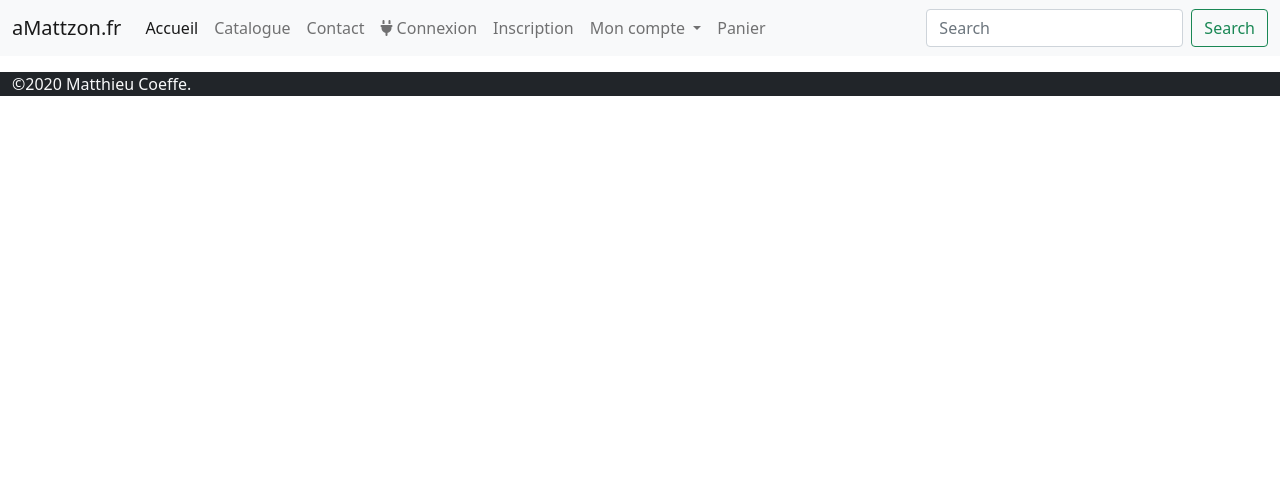
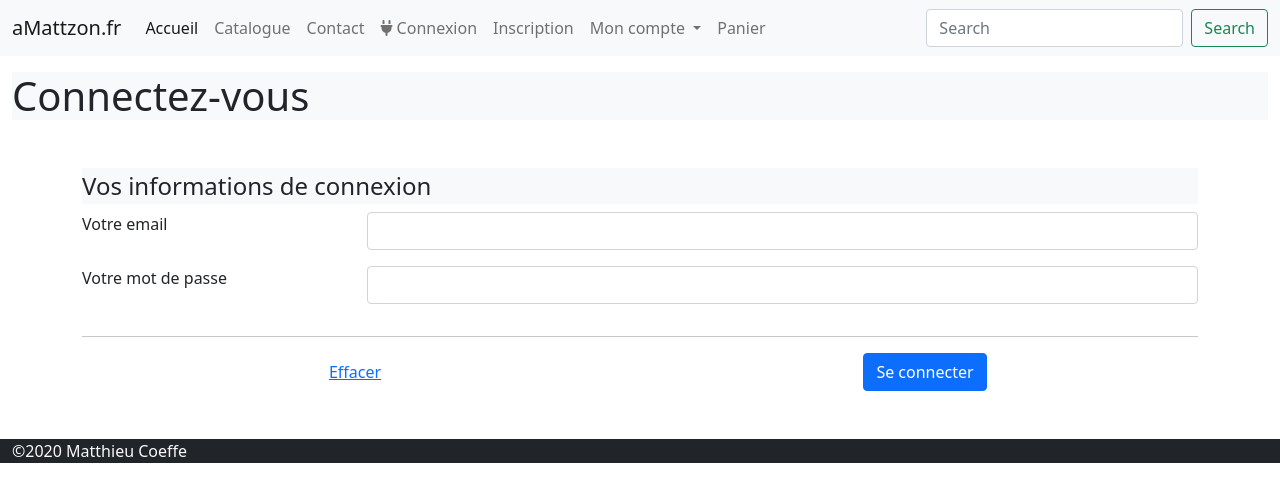
Before and after one commit to MattCo87/Mattzon, a PHP site: page /connexion.php in a window 1280 px wide. Shown: the top 502 px of the page. Run offline with PHP 8.4, Linux system fonts and the light colour scheme; some libraries are stand-ins or nearby versions.

Commit message:
Test de connexion

```diff
--- a/_footer.php
+++ b/_footer.php
@@ -1,5 +1,5 @@
 <footer class="app-footer bg-dark text-light">
     <div class="container-fluid">
-        <p class="copyrights">©2020 Matthieu Coeffe.</p>
+        <p class="copyrights">©2020 Matthieu Coeffe</p>
     </div>
 </footer>
--- a/connexion.php
+++ b/connexion.php
@@ -1,3 +1,23 @@
+<?php
+// On inclut la classe User
+require_once('php/entities/User.php');
+
+// Si les champs de connexion sont remplis
+$error = '';
+
+if (!empty($_POST)) {
+    // On vérifie l'existence de l'user
+    $user = new User();
+    $sanitize = $user->sanitizeFormData($_POST);
+    $error = $user->checkUserExists($sanitize['email'], $sanitize['pwd']);
+
+    if ($error) {
+        header('Location: ./');
+    }else{
+        header('Location: ./connexion.php');
+    }
+}
+?>
 
 <!DOCTYPE html>
 <html lang="fr">
@@ -19,8 +39,50 @@
         <?php include('_header.php'); ?>
 
         <main class="app-main">
+            <div class="container-fluid">
+                <header>
+                    <h1 class="bg-light">Connectez-vous</h1>
+                </header>
+            </div>
 
+            <div class="container my-5">
+                <form class="app-form" method="post" action="#">
+                    <fieldset>
+                        <legend class="bg-light">Vos informations de connexion</legend>
+
+                        <div class="row mb-3">
+                            <div class="col-3">
+                                <label for="email">Votre email</label>
+                            </div>
+                            <div class="col">
+                                <input type="text" id="email" name="email" class="form-control" />
+                            </div>
+                        </div>
+
+                        <div class="row mb-3">
+                            <div class="col-3">
+                                <label for="pwd">Votre mot de passe</label>
+                            </div>
+                            <div class="col">
+                                <input type="password" id="pwd" name="pwd" class="form-control" />
+                            </div>
+                        </div>
+                    </fieldset>
+
+                    <hr />
+
+                    <div class="row">
+                        <div class="col text-center">
+                            <button type="cancel" class="btn btn-link">Effacer</button>
+                        </div>
+                        <div class="col text-center">
+                            <button type="submit" class="btn btn-primary ">Se connecter</button>
+                        </div>
+                    </div>
+                </form>
+            </div>
         </main>
+
 
         <?php include('_footer.php'); ?>
     </body>
--- a/inscription.php
+++ b/inscription.php
@@ -12,7 +12,7 @@ if (!empty($_POST)) {
         'nom' => $_POST['lastname'],
         'prenom' => $_POST['firstname'],
         'email' => $_POST['email'],
-        'password' => $_POST['password'],
+        'pwd' => $_POST['pwd'],
         'passwordConfirm' => $_POST['passwordConfirm'],
     ]);
 
@@ -64,10 +64,10 @@ if (!empty($_POST)) {
 
                         <div class="row mb-3">
                             <div class="col-3">
-                                <label for="password">Votre mot de passe *</label>
+                                <label for="pwd">Votre mot de passe *</label>
                             </div>
                             <div class="col">
-                                <input type="password" id="password" name="password" class="form-control" required />
+                                <input type="password" id="pwd" name="pwd" class="form-control" required />
                             </div>
                         </div>
 
--- a/php/entities/User.php
+++ b/php/entities/User.php
@@ -88,7 +88,7 @@ class User extends Database
                         'nom' => $data['nom'],
                         'prenom' => $data['prenom'],
                         'email' => $data['email'],
-                        'pwd' => $data['password']
+                        'pwd' => $data['pwd']
                     ]);
 
                     // Si on arrive ici, alors on exécute la transaction :)
@@ -118,7 +118,7 @@ class User extends Database
     public function validateFormData($data)
     {
         // Test de la confirmation du mot de passe
-        if ($data['password'] != $data['passwordConfirm']) {
+        if ($data['pwd'] != $data['passwordConfirm']) {
             return 'passwordconfirm';
         }
         // Test de la validité de l'email
@@ -135,11 +135,11 @@ class User extends Database
      */
     public function sanitizeFormData($data)
     {
-        $data['nom'] = filter_var($data['nom'], FILTER_SANITIZE_STRING);
-        $data['prenom'] = filter_var($data['prenom'], FILTER_SANITIZE_STRING);
+        //$data['nom'] = filter_var($data['nom'], FILTER_SANITIZE_STRING);
+        //$data['prenom'] = filter_var($data['prenom'], FILTER_SANITIZE_STRING);
         $data['email'] = filter_var($data['email'], FILTER_SANITIZE_EMAIL);
-        $data['password'] = filter_var($data['password'], FILTER_SANITIZE_STRING);
-        $data['passwordConfirm'] = filter_var($data['passwordConfirm'], FILTER_SANITIZE_STRING);
+        $data['pwd'] = filter_var($data['pwd'], FILTER_SANITIZE_STRING);
+        //$data['passwordConfirm'] = filter_var($data['passwordConfirm'], FILTER_SANITIZE_STRING);
 
         return $data;
     }
```
